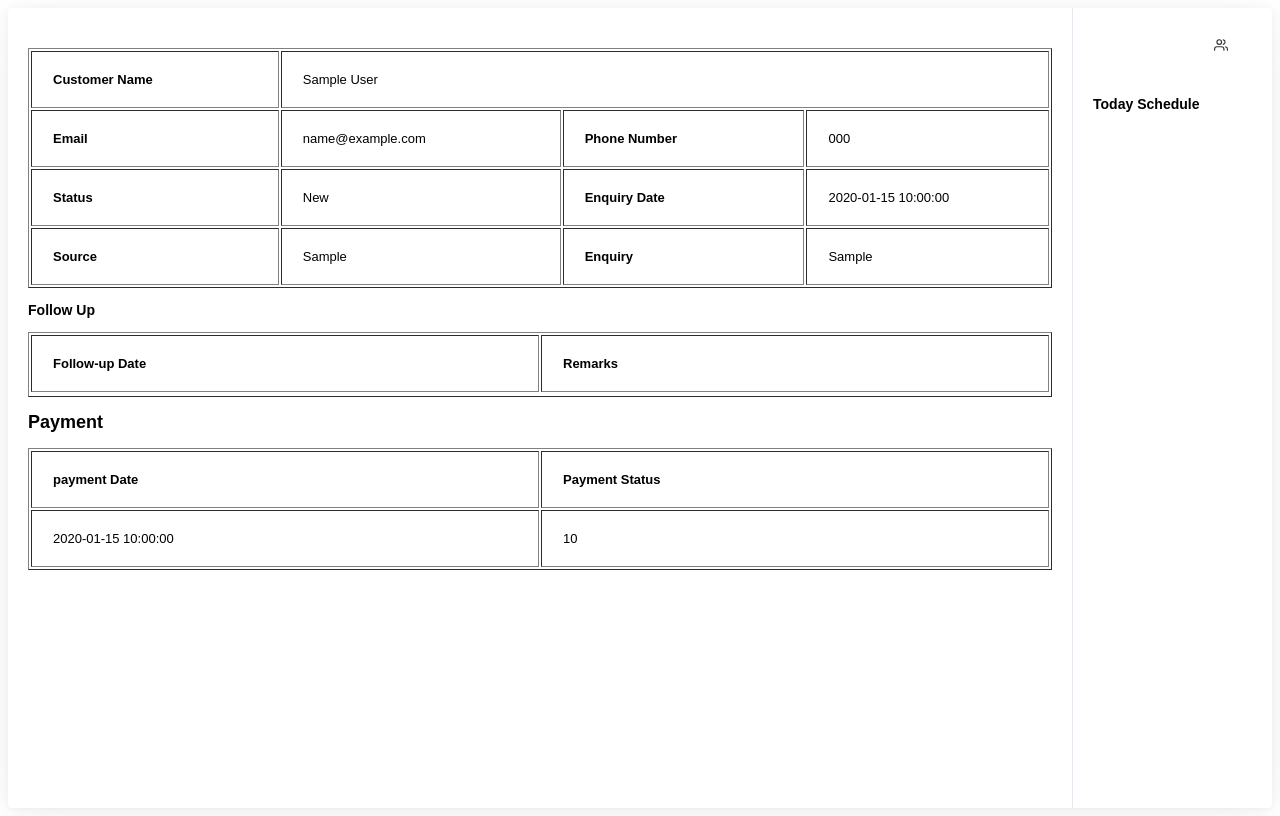
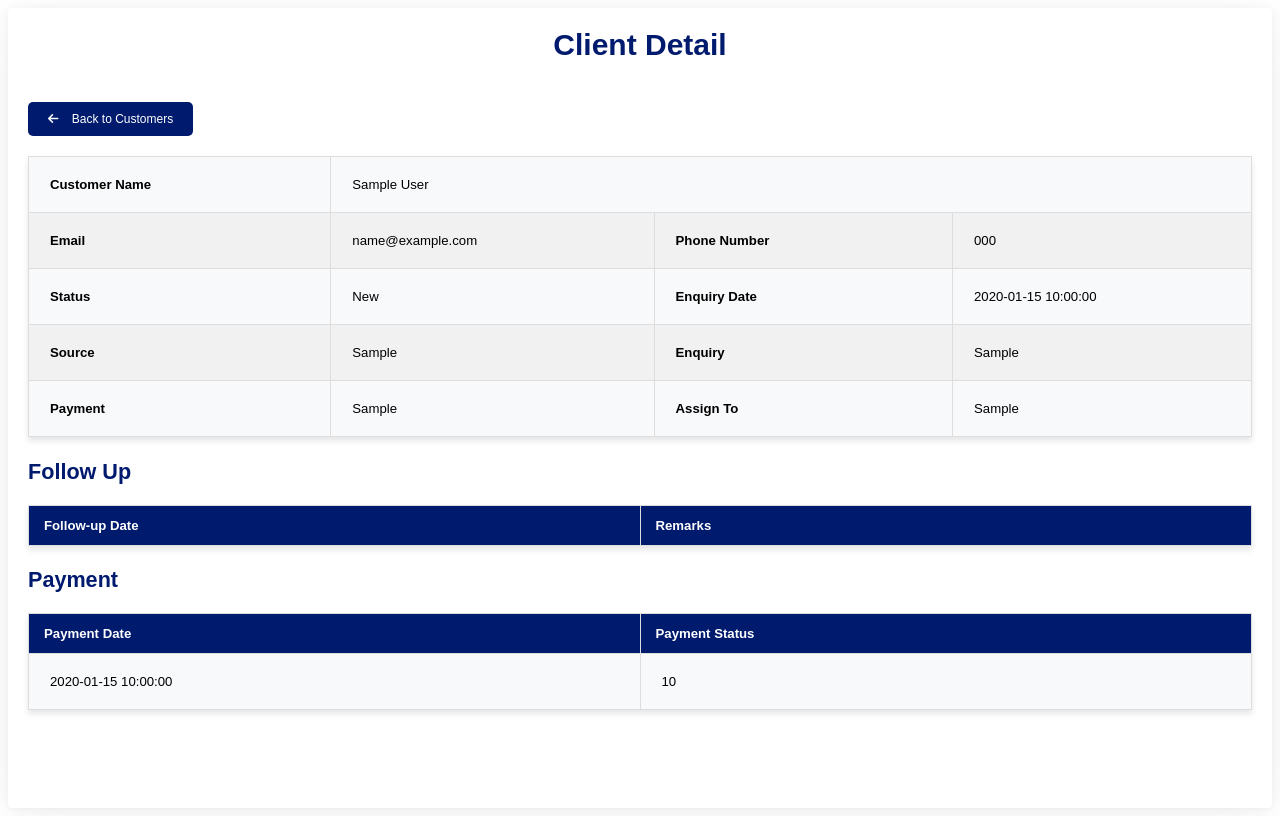
Before and after one commit to Rishabhrv/salseboard, a PHP site: page /viewclientdetail.php?id=1 in a window 1280 px wide. Run offline with PHP 8.4, Linux system fonts and the light colour scheme; tables that the repository leaves empty or names only in its code hold one stand-in row (values such as "Sample post"); lists and menus that the app fills with data are empty.

Commit message:
update new

```diff
--- a/editclientdetail.php
+++ b/editclientdetail.php
@@ -432,7 +432,7 @@ if ($_SERVER['REQUEST_METHOD'] == 'POST') {
 
     <div id="editLeadModal">
     <div class="modal-content">
-        <a href="customer.php" style="text-decoration:none;"><i class="fa-solid fa-angles-left" style="color: black;"></i><span class="close" onclick="closePopup()"> Back</span> </a>
+        <a href="index.php" style="text-decoration:none;"><i class="fa-solid fa-angles-left" style="color: black;"></i><span class="close" onclick="closePopup()"> Back</span> </a>
         <h2>Edit Lead</h2>
         <?php
         if ($_SERVER['REQUEST_METHOD'] == 'POST') {
--- a/include/leftsider.php
+++ b/include/leftsider.php
@@ -67,7 +67,7 @@
             <div class='dropdown' style='margin-left:120px;'>
                 <i class='fa-solid fa-ellipsis-vertical' style='padding:5px;cursor: pointer;' onclick='toggleDropdown(event)'></i>
                 <div class='dropdown-content'>
-                  <a href='#' onclick=''>View</a>
+                  <a href='viewclientdetail.php?id=$id' onclick=''>View</a>
                   <a href='editclientdetail.php?id=$id' onclick='openPopup()'>Edit</a>
 
                 </div>
--- a/viewclientdetail.php
+++ b/viewclientdetail.php
@@ -347,9 +347,90 @@ margin:25px;
   overflow-y: auto;
   flex: 1;
 }
-  .page-content{
+  .page-content1{
+  padding-left:20px;
+  padding-right:20px;
   overflow-y: auto;
 
+}
+
+h1 {
+            text-align: center;
+            font-size: 2.5em;
+            margin-bottom: 20px;
+            color: #001A6E;
+        }
+
+        table {
+            width: 100%;
+            border-collapse: collapse;
+            margin: 20px 0;
+            box-shadow: 0 4px 6px rgba(0, 0, 0, 0.1);
+        }
+
+        th, td {
+            padding: 12px 15px;
+            text-align: left;
+            border: 1px solid #ddd;
+        }
+
+        th {
+            background-color: #001A6E;
+            color: white;
+        }
+
+        td {
+            background-color: #f8f9fa;
+        }
+
+        tr:nth-child(even) td {
+            background-color: #f1f1f1;
+        }
+
+        tr:hover td {
+            background-color: #e2e6ea;
+        }
+
+        .table-container {
+            margin-bottom: 30px;
+        }
+
+        .table-container h3 {
+            font-size: 1.8em;
+            color: #001A6E;
+            margin-bottom: 10px;
+        }
+
+        .table-container .fa {
+            margin-right: 10px;
+        }
+
+        .btn {
+            background-color: #001A6E;
+            color: white;
+            padding: 10px 20px;
+            border: none;
+            border-radius: 5px;
+            font-size: 1em;
+            cursor: pointer;
+            margin-top: 20px;
+        }
+
+        .btn:hover {
+            background-color: #0056b3;
+        }
+
+        .table-container td, .table-container th {
+            font-size: 1.1em;
+        }
+
+        /* Custom styles for different sections */
+        .table-container {
+            margin-bottom: 30px;
+        }
+
+        .table-container td {
+            font-weight: 500;
         }
 
 </style>
@@ -357,7 +438,7 @@ margin:25px;
 ";
 
 ?>
-<div class="page-content">
+<div class="page-content1">
 <?php
 // Assuming your database connection is already established
 $query = "SELECT * FROM customer_detail WHERE id='$todo'";
@@ -377,14 +458,18 @@ while($row = mysqli_fetch_array($result)) {
     $remark = $row['remark'];
     $calling_date = $row['calling_date'];
     $payment = $row['payment'];
+    $allot_to=$row['allot_to'];
     $reference = $row['reference'];
 }
 ?>
 
 <!-- HTML Table to Display Data -->
-<table  border="1">
-    <tbody >
+<div class="table-container">
+        <h1>Client Detail</h1>
+        <button class="btn" onclick="window.location.href='index.php'"><i class="fa fa-arrow-left"></i> Back to Customers</button>
 
+        <table>
+            <tbody>
                 <tr>
                     <td><b>Customer Name</b></td>
                     <td colspan="3"><?php echo $customer_name; ?></td>
@@ -407,17 +492,24 @@ while($row = mysqli_fetch_array($result)) {
                     <td><b>Enquiry</b></td>
                     <td><?php echo $enquiry; ?></td>
                 </tr>
+                <tr>
+                    <td><b>Payment</b></td>
+                    <td><?php echo $payment; ?></td>
+                    <td><b>Assign To</b></td>
+                    <td><?php echo $allot_to; ?></td>
+                </tr>
             </tbody>
         </table>
 
         <h3>Follow Up</h3>
-        <table  border="1">
-    <tbody >
+        <table>
+            <thead>
                 <tr>
                     <th><b>Follow-up Date</b></th>
                     <th><b>Remarks</b></th>
                 </tr>
-
+            </thead>
+            <tbody>
             <?php
     $query = "SELECT * FROM customer_detail WHERE id='$todo'";
     $result = mysqli_query($con, $query);
@@ -437,60 +529,38 @@ while($row = mysqli_fetch_array($result)) {
             $remark_key = 'remark_' . $follow_up_index;
             $remark_value = isset($row[$remark_key]) ? $row[$remark_key] : '';
 
-            // Add form fields for the follow-up date and remark
-            print "
-
+                        echo "
                         <tr>
                             <td>$value</td>
-            <td>$remark_value </td>
-        </tr>
-            ";
+                            <td>$remark_value</td>
+                        </tr>";
                     }
                   }
+
                 ?>
-
-
-        <tr>
-
-        </tr>
             </tbody>
         </table>
 
-<h2>Payment </h2>
-<table  border="1">
-    <tbody >
+        <h3>Payment</h3>
+        <table>
+            <thead>
                 <tr>
-        <th><b>payment Date</b></th>
+                    <th><b>Payment Date</b></th>
                     <th><b>Payment Status</b></th>
                 </tr>
+            </thead>
+            <tbody>
                 <?php
-    // Fetch customer details
-    $query = "SELECT * FROM customer_detail WHERE id='$todo'";
-    $result = mysqli_query($con, $query);
-    if ($result) {
-        $row = mysqli_fetch_array($result, MYSQLI_ASSOC);
-    } else {
-        echo "Error in query: " . mysqli_error($con);
-    }
-
-    // Iterate over the existing payment data if present
-    $payment_index = 0; // Start index for payments
+                $payment_index = 0;
                 foreach ($row as $key => $value) {
                     if (strpos($key, 'payment_date_') === 0 && !is_null($value)) {
-            // Extract the index from the column name
                         $payment_index = str_replace('payment_date_', '', $key);
-
-            // Get the corresponding payment amount field
                         $payment_key = 'payment_amount_' . $payment_index;
                         $payment_value = isset($row[$payment_key]) ? $row[$payment_key] : '';
 
-            // Add form fields for the payment amount and date
-            print"
-
+                        echo "
                         <tr>
-
                             <td>$value</td>
-
                             <td>$payment_value</td>
                         </tr>";
                     }
@@ -498,7 +568,8 @@ while($row = mysqli_fetch_array($result)) {
                 ?>
             </tbody>
         </table>
+
+    </div>
 </div>
 
-<?php include "include/leftsider.php" ?>
 <?php require "include/footer.php"?>
```
Also changed, not shown: index.php (+3 -5 lines). Lines whose indentation alone changed are shown as unchanged.
